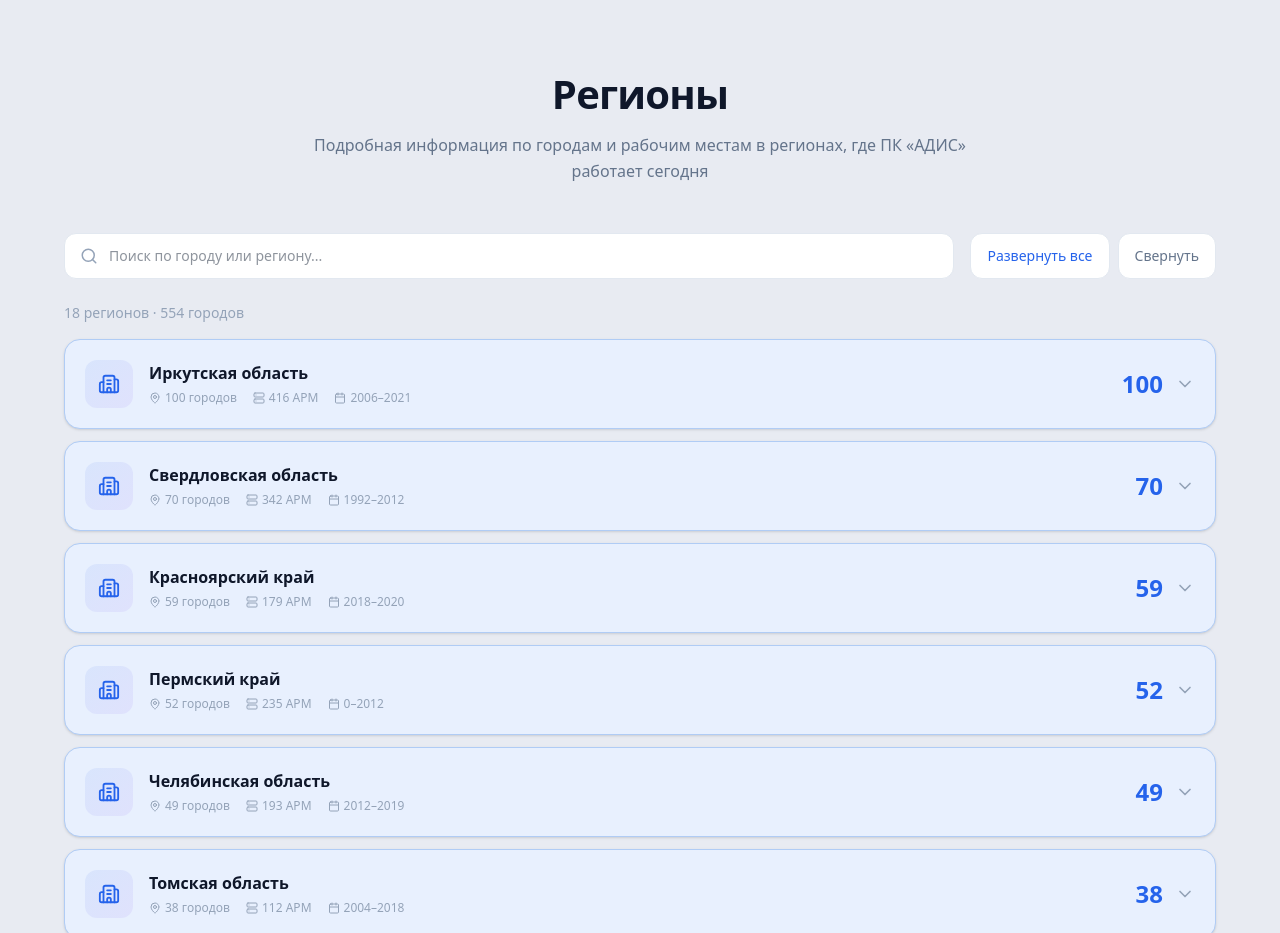
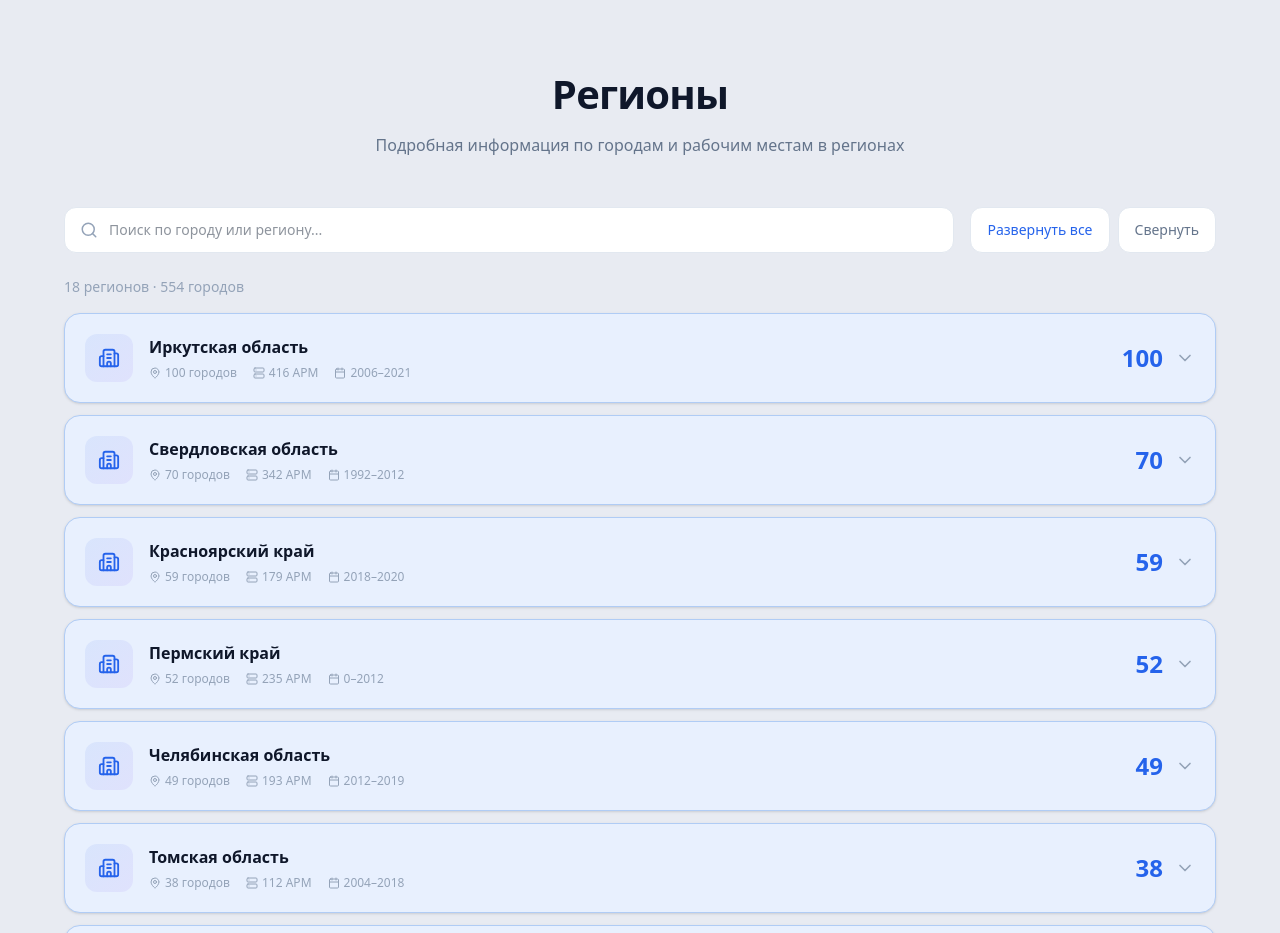
Before and after one commit to Bulka84/adis, a Next.js app: page /clients in a window 1280 px wide. Shown: the part 3020-3953 px from the top of the page. Built offline with nearby package versions, Linux system fonts and the light colour scheme.

Commit message:
Shorten description text in regions section on implementations page
Co-Authored-By: Claude Sonnet 4.6 <noreply@anthropic.com>

```diff
--- a/src/app/clients/page.tsx
+++ b/src/app/clients/page.tsx
@@ -116,7 +116,7 @@ export default function ClientsPage() {
             Регионы
           </h2>
           <p className="text-gray-500 max-w-2xl mx-auto">
-            Подробная информация по городам и рабочим местам в регионах, где ПК &laquo;АДИС&raquo; работает сегодня
+            Подробная информация по городам и рабочим местам в регионах
           </p>
         </div>
         <RegionBlocks clients={activeClients} />
```
